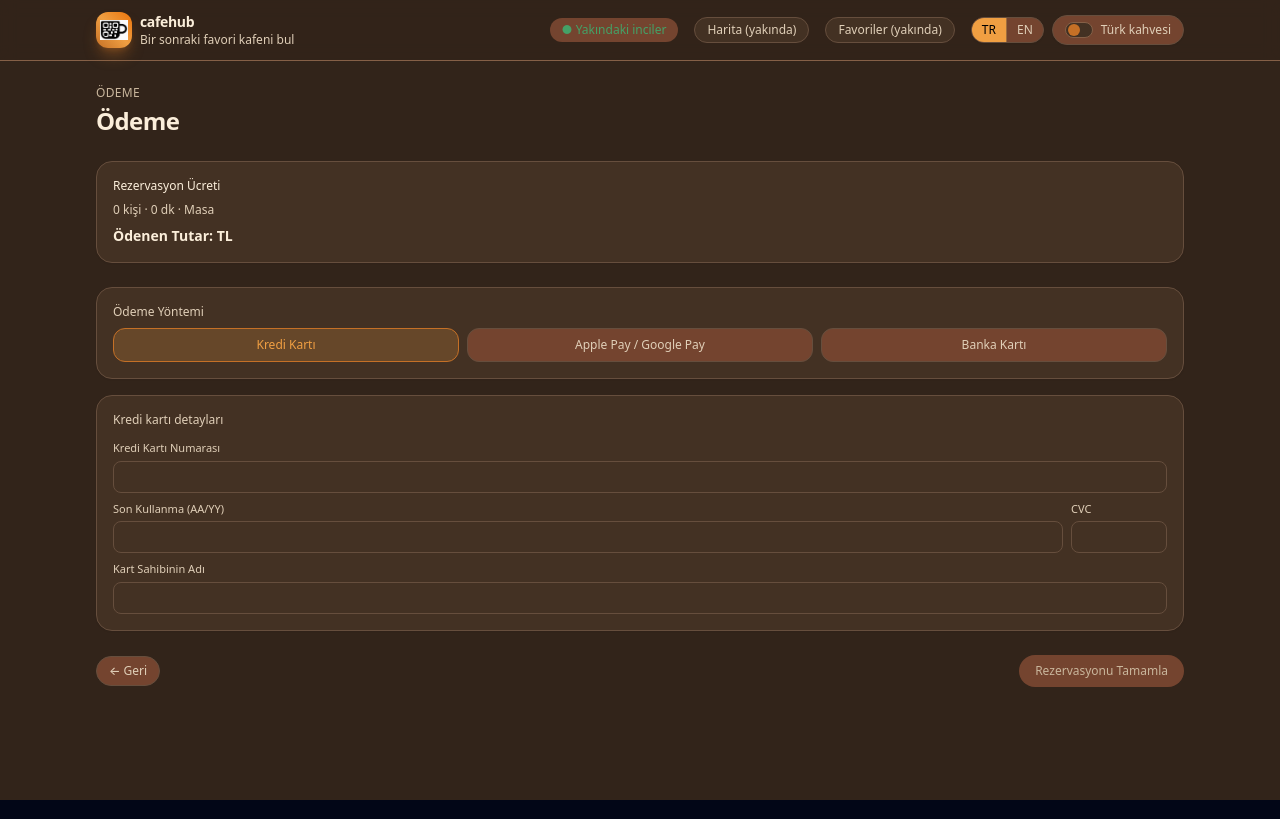
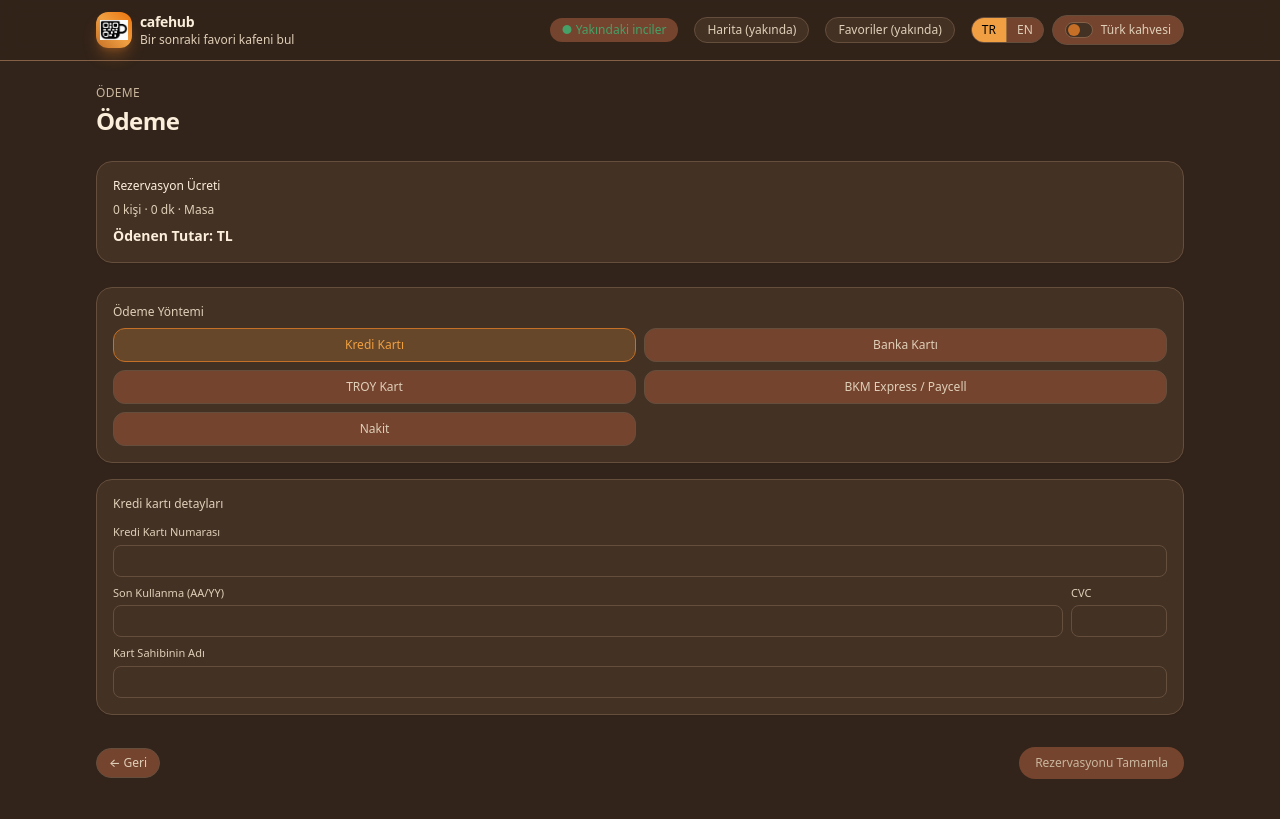
Before and after one commit to gogifemi/cafehub-v1, a React (Vite) app: page /cafe/1/reserve/payment in a window 1280 px wide. Built offline with nearby package versions, Linux system fonts and the light colour scheme.

Commit message:
Update payment methods and details in the reservation system

```diff
--- a/public/locales/de/common.json
+++ b/public/locales/de/common.json
@@ -106,9 +106,11 @@
     "durationMinutes": "{{count}} min",
     "reservationForDate": "Reservation for {{date}}",
     "paymentMethods": {
-      "creditCard": "Credit Card",
-      "appleGooglePay": "Apple Pay / Google Pay",
-      "debitCard": "Debit Card"
+      "creditCard": "Kreditkarte",
+      "debitCard": "Debitkarte",
+      "troy": "TROY-Karte",
+      "bkmExpressPaycell": "BKM Express / Paycell",
+      "cash": "Bar"
     },
     "backToHome": "← Back"
   },
@@ -179,8 +181,9 @@
     "quantity": "Anzahl",
     "dateTime": "Datum & Uhrzeit",
     "creditCard": "Kreditkarte",
-    "appleGooglePay": "Apple Pay / Google Pay",
     "debitCard": "Debitkarte",
+    "troy": "TROY-Karte",
+    "bkmExpressPaycell": "BKM Express / Paycell",
     "cash": "Bar"
   },
   "cafeDetail": {
@@ -209,7 +212,7 @@
     "expiry": "Gültig bis (MM/JJ)",
     "cardholderName": "Name des Karteninhabers",
     "cvc": "CVC",
-    "applePayInstruction": "Tippen Sie unten auf \"Zahlung abschließen\", um mit Apple Pay oder Google Pay zu bezahlen.",
+    "walletInstruction": "Bestätigen Sie die Zahlung in Ihrer BKM Express- oder Paycell-App und tippen Sie dann unten auf \"Zahlung abschließen\".",
     "cashInstruction": "Sie haben Barzahlung gewählt. Tippen Sie unten auf \"Zahlung abschließen\"; das Personal kommt zu Ihrem Tisch."
   },
   "actions": {
--- a/public/locales/en/common.json
+++ b/public/locales/en/common.json
@@ -107,8 +107,10 @@
     "reservationForDate": "Reservation for {{date}}",
     "paymentMethods": {
       "creditCard": "Credit Card",
-      "appleGooglePay": "Apple Pay / Google Pay",
-      "debitCard": "Debit Card"
+      "debitCard": "Debit Card",
+      "troy": "TROY Card",
+      "bkmExpressPaycell": "BKM Express / Paycell",
+      "cash": "Cash"
     },
     "backToHome": "← Back"
   },
@@ -181,8 +183,9 @@
     "quantity": "Quantity",
     "dateTime": "Date & Time",
     "creditCard": "Credit Card",
-    "appleGooglePay": "Apple Pay / Google Pay",
     "debitCard": "Debit Card",
+    "troy": "TROY Card",
+    "bkmExpressPaycell": "BKM Express / Paycell",
     "cash": "Cash"
   },
   "cafeDetail": {
@@ -211,7 +214,7 @@
     "expiry": "Expiry (MM/YY)",
     "cardholderName": "Cardholder Name",
     "cvc": "CVC",
-    "applePayInstruction": "Tap \"Complete Payment\" below to pay with Apple Pay or Google Pay.",
+    "walletInstruction": "Confirm the payment in your BKM Express or Paycell app, then tap \"Complete Payment\" below.",
     "cashInstruction": "You selected cash. Tap \"Complete Payment\" below; staff will come to your table."
   },
   "actions": {
--- a/public/locales/es/common.json
+++ b/public/locales/es/common.json
@@ -106,9 +106,11 @@
     "durationMinutes": "{{count}} min",
     "reservationForDate": "Reservation for {{date}}",
     "paymentMethods": {
-      "creditCard": "Credit Card",
-      "appleGooglePay": "Apple Pay / Google Pay",
-      "debitCard": "Debit Card"
+      "creditCard": "Tarjeta de crédito",
+      "debitCard": "Tarjeta de débito",
+      "troy": "Tarjeta TROY",
+      "bkmExpressPaycell": "BKM Express / Paycell",
+      "cash": "Efectivo"
     },
     "backToHome": "← Back"
   },
@@ -179,8 +181,9 @@
     "quantity": "Cantidad",
     "dateTime": "Fecha y hora",
     "creditCard": "Tarjeta de crédito",
-    "appleGooglePay": "Apple Pay / Google Pay",
     "debitCard": "Tarjeta de débito",
+    "troy": "Tarjeta TROY",
+    "bkmExpressPaycell": "BKM Express / Paycell",
     "cash": "Efectivo"
   },
   "cafeDetail": {
@@ -209,7 +212,7 @@
     "expiry": "Caducidad (MM/AA)",
     "cardholderName": "Nombre del titular",
     "cvc": "CVC",
-    "applePayInstruction": "Pulse \"Completar pago\" abajo para pagar con Apple Pay o Google Pay.",
+    "walletInstruction": "Confirme el pago en su aplicación BKM Express o Paycell y luego pulse \"Completar pago\" abajo.",
     "cashInstruction": "Ha elegido efectivo. Pulse \"Completar pago\" abajo; el personal acudirá a su mesa."
   },
   "actions": {
--- a/public/locales/tr/common.json
+++ b/public/locales/tr/common.json
@@ -107,8 +107,10 @@
     "reservationForDate": "{{date}} tarihli rezervasyon",
     "paymentMethods": {
       "creditCard": "Kredi Kartı",
-      "appleGooglePay": "Apple Pay / Google Pay",
-      "debitCard": "Banka Kartı"
+      "debitCard": "Banka Kartı",
+      "troy": "TROY Kart",
+      "bkmExpressPaycell": "BKM Express / Paycell",
+      "cash": "Nakit"
     },
     "backToHome": "← Geri"
   },
@@ -181,8 +183,9 @@
     "quantity": "Adet",
     "dateTime": "Tarih ve Saat",
     "creditCard": "Kredi Kartı",
-    "appleGooglePay": "Apple Pay / Google Pay",
     "debitCard": "Banka Kartı",
+    "troy": "TROY Kart",
+    "bkmExpressPaycell": "BKM Express / Paycell",
     "cash": "Nakit"
   },
   "cafeDetail": {
@@ -211,7 +214,7 @@
     "expiry": "Son Kullanma (AA/YY)",
     "cardholderName": "Kart Sahibinin Adı",
     "cvc": "CVC",
-    "applePayInstruction": "Ödemeyi tamamlamak için aşağıdaki \"Ödemeyi Tamamla\" butonuna tıklayın. Apple Pay veya Google Pay ile ödeme yapabilirsiniz.",
+    "walletInstruction": "BKM Express veya Paycell ile ödemek için uygulamanızda ödemeyi onaylayın. Ardından aşağıdaki \"Ödemeyi Tamamla\" butonuna tıklayın.",
     "cashInstruction": "Nakit ödeme seçtiniz. Ödemeyi tamamlamak için aşağıdaki \"Ödemeyi Tamamla\" butonuna tıklayın; garson masanıza gelecektir."
   },
   "actions": {
--- a/src/context/ReservationContext.tsx
+++ b/src/context/ReservationContext.tsx
@@ -1,6 +1,6 @@
 import React, { createContext, useContext, useEffect, useMemo, useState } from 'react';
 
-type PaymentMethod = 'credit_card' | 'apple_google_pay' | 'debit_card' | null;
+type PaymentMethod = 'credit_card' | 'debit_card' | 'troy' | 'bkm_express_paycell' | 'cash' | null;
 
 export type TableArea = 'window' | 'garden' | 'indoor' | 'outdoor';
 
--- a/src/pages/BillPage.tsx
+++ b/src/pages/BillPage.tsx
@@ -96,8 +96,9 @@ export const BillPage = () => {
         <div className="grid gap-2">
           {[
             { key: 'credit_card', label: t('order.creditCard'), icon: '💳' },
-            { key: 'apple_google_pay', label: t('order.appleGooglePay'), icon: '📱' },
             { key: 'debit_card', label: t('order.debitCard'), icon: '🏦' },
+            { key: 'troy', label: t('order.troy'), icon: '🔷' },
+            { key: 'bkm_express_paycell', label: t('order.bkmExpressPaycell'), icon: '📱' },
             { key: 'cash', label: t('order.cash'), icon: '💵' }
           ].map((opt) => (
             <button
@@ -141,7 +142,7 @@ export const BillPage = () => {
         <button
           type="button"
           onClick={() => navigate(`/cafe/${id}/order/payment`)}
-          className="flex-1 rounded-xl bg-coffee-500 py-3 font-medium text-core-white hover:bg-coffee-600"
+          className="flex-1 rounded-xl border border-coffee-600 bg-coffee-500 py-3 font-medium text-core-white shadow-sm transition hover:bg-coffee-600 hover:shadow-md"
         >
           {t('order.payNow')}
         </button>
--- a/src/pages/ReservationPaymentPage.tsx
+++ b/src/pages/ReservationPaymentPage.tsx
@@ -3,7 +3,7 @@ import { useNavigate, useParams } from 'react-router-dom';
 import { useTranslation } from 'react-i18next';
 import { useReservation } from '../context/ReservationContext';
 
-type LocalPaymentMethod = 'credit_card' | 'apple_google_pay' | 'debit_card';
+type LocalPaymentMethod = 'credit_card' | 'debit_card' | 'troy' | 'bkm_express_paycell' | 'cash';
 
 export const ReservationPaymentPage = () => {
   const { id } = useParams<{ id: string }>();
@@ -29,8 +29,11 @@ export const ReservationPaymentPage = () => {
     navigate(`/cafe/${id}/reserve/summary`, { replace: true });
   }
 
-  const canSubmit =
-    !!localMethod && !!cardNumber.trim() && !!expiry.trim() && !!cvc.trim() && !!cardholder.trim();
+  const requiresCardDetails =
+    localMethod === 'credit_card' || localMethod === 'debit_card' || localMethod === 'troy';
+  const hasCardDetails =
+    !!cardNumber.trim() && !!expiry.trim() && !!cvc.trim() && !!cardholder.trim();
+  const canSubmit = !!localMethod && (!requiresCardDetails || hasCardDetails);
 
   const onSubmit = (e: FormEvent) => {
     e.preventDefault();
@@ -54,7 +57,7 @@ export const ReservationPaymentPage = () => {
 
       setDetails({
         paymentMethod: localMethod,
-        cardLast4: last4,
+        cardLast4: requiresCardDetails ? last4 : null,
         reservationCode,
         transactionId,
         createdAt: now.toISOString()
@@ -99,16 +102,27 @@ export const ReservationPaymentPage = () => {
           <p className="text-xs font-medium text-text-muted">
             {t('reservation.paymentMethod')}
           </p>
-          <div className="mt-2 grid gap-2 sm:grid-cols-3">
-            {(['credit_card', 'apple_google_pay', 'debit_card'] as LocalPaymentMethod[]).map(
-              (method) => {
+          <div className="mt-2 grid gap-2 sm:grid-cols-2 min-[480px]:grid-cols-3">
+            {(
+              [
+                'credit_card',
+                'debit_card',
+                'troy',
+                'bkm_express_paycell',
+                'cash'
+              ] as LocalPaymentMethod[]
+            ).map((method) => {
               const selected = localMethod === method;
               const labelKey =
                 method === 'credit_card'
                   ? 'reservation.paymentMethods.creditCard'
-                    : method === 'apple_google_pay'
-                    ? 'reservation.paymentMethods.appleGooglePay'
-                    : 'reservation.paymentMethods.debitCard';
+                  : method === 'debit_card'
+                    ? 'reservation.paymentMethods.debitCard'
+                    : method === 'troy'
+                      ? 'reservation.paymentMethods.troy'
+                      : method === 'bkm_express_paycell'
+                        ? 'reservation.paymentMethods.bkmExpressPaycell'
+                        : 'reservation.paymentMethods.cash';
 
               return (
                 <button
@@ -125,12 +139,12 @@ export const ReservationPaymentPage = () => {
                   {t(labelKey)}
                 </button>
               );
-              }
-            )}
+            })}
           </div>
         </div>
 
-        {/* Card form */}
+        {/* Conditional payment details UI */}
+        {requiresCardDetails ? (
         <div className="space-y-3 rounded-2xl border border-border-subtle bg-surface p-4 shadow-sm">
           <p className="text-xs font-medium text-text-muted">{t('payment.cardDetails')}</p>
           <div className="space-y-2">
@@ -187,8 +201,18 @@ export const ReservationPaymentPage = () => {
             </div>
           </div>
         </div>
+        ) : localMethod === 'bkm_express_paycell' ? (
+          <div className="rounded-lg border border-border-subtle bg-bg-soft p-6 text-center">
+            <div className="mb-4 text-4xl">📱</div>
+            <p className="text-text-muted">{t('payment.walletInstruction')}</p>
+          </div>
+        ) : localMethod === 'cash' ? (
+          <div className="rounded-lg border border-border-subtle bg-bg-soft p-4">
+            <p className="text-text-muted">{t('payment.cashInstruction')}</p>
+          </div>
+        ) : null}
 
-        <div className="flex flex-wrap items-center justify-between gap-3 pt-2 text-sm">
+        <div className="flex flex-wrap items-center justify-between gap-3 pt-4">
           <button
             type="button"
             onClick={onBack}
```
Also changed, not shown: src/pages/OrderPaymentPage.tsx (+14 -12 lines), src/pages/ReservationReceiptPage.tsx (+16 -9 lines). Lines whose indentation alone changed are shown as unchanged.
